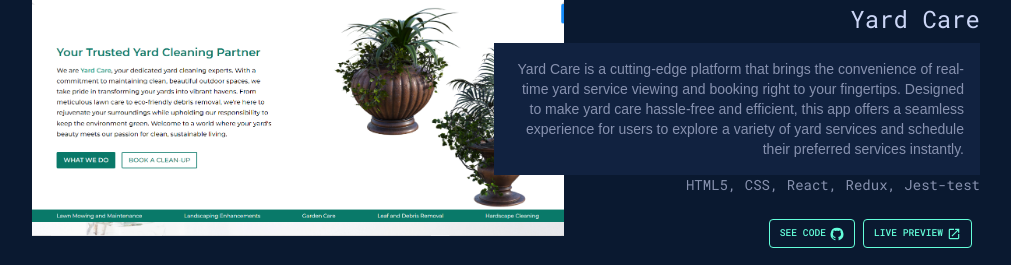
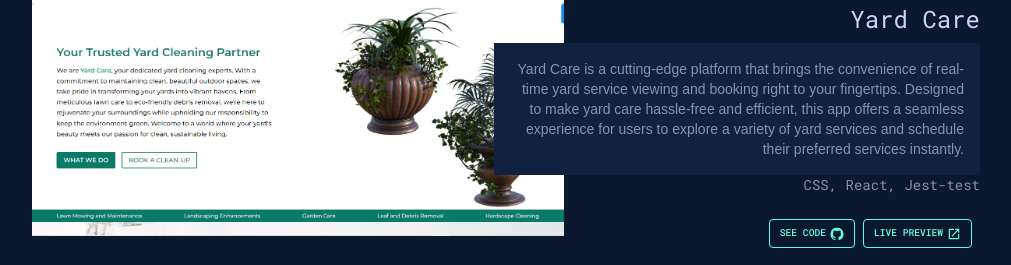
Before and after one commit to Amen-Musingarimi/portfolio, a React (Create React App) app: page /#home in a window 1280 px wide. Shown: the part 1583-1848 px from the top of the page, without its empty margins (120-1131 px from the left). Built offline with nearby package versions, Linux system fonts and the light colour scheme.

Commit message:
Fix project stack

```diff
--- a/src/projects/data.js
+++ b/src/projects/data.js
@@ -26,7 +26,7 @@ const data = {
       project_description:
         'Yard Care is a cutting-edge platform that brings the convenience of real-time yard service viewing and booking right to your fingertips. Designed to make yard care hassle-free and efficient, this app offers a seamless experience for users to explore a variety of yard services and schedule their preferred services instantly.',
       project_image: yardCare,
-      project_tech: 'HTML5, CSS, React, Redux, Jest-test',
+      project_tech: 'CSS, React, Jest-test',
       project_link: 'https://github.com/Amen-Musingarimi/yard-care.git',
     },
     {
```
